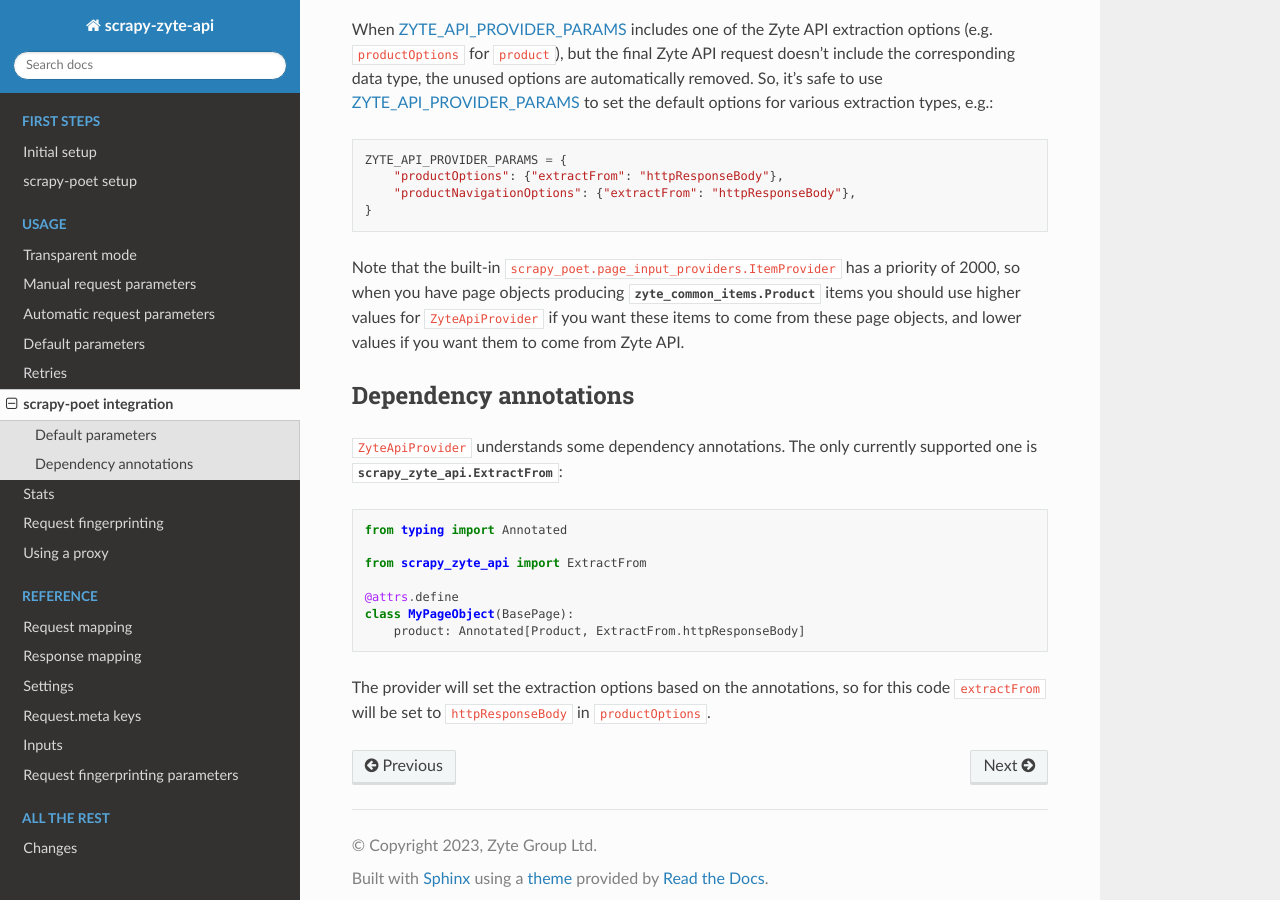
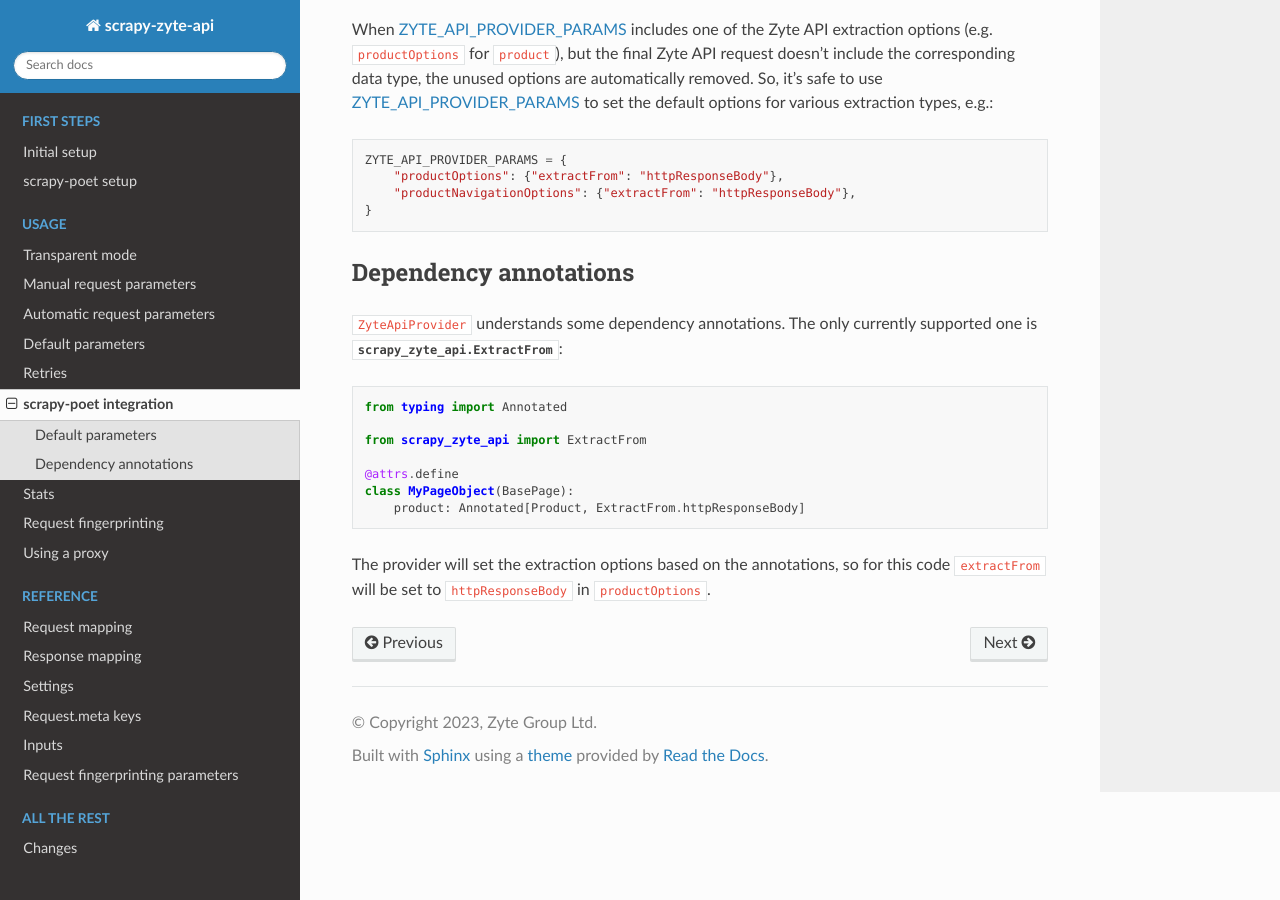
Before and after one commit to scrapy-plugins/scrapy-zyte-api, a Sphinx documentation site: the page built from docs/usage/scrapy-poet.rst, in a window 1280 px wide and 900 px high, scrolled down 942 px. Built offline with Sphinx 7.4.7 and the Read the Docs theme 2.0.0, drawn with Linux system fonts in a browser that asks for light colours.

Commit message:
Remove docs about the provider priorities.

```diff
--- a/docs/usage/scrapy-poet.rst
+++ b/docs/usage/scrapy-poet.rst
@@ -53,12 +53,6 @@ set the default options for various extraction types, e.g.::
         "productNavigationOptions": {"extractFrom": "httpResponseBody"},
     }
 
-Note that the built-in ``scrapy_poet.page_input_providers.ItemProvider`` has a
-priority of 2000, so when you have page objects producing
-:class:`zyte_common_items.Product` items you should use higher values for
-``ZyteApiProvider`` if you want these items to come from these page objects,
-and lower values if you want them to come from Zyte API.
-
 Dependency annotations
 ======================
 
```
